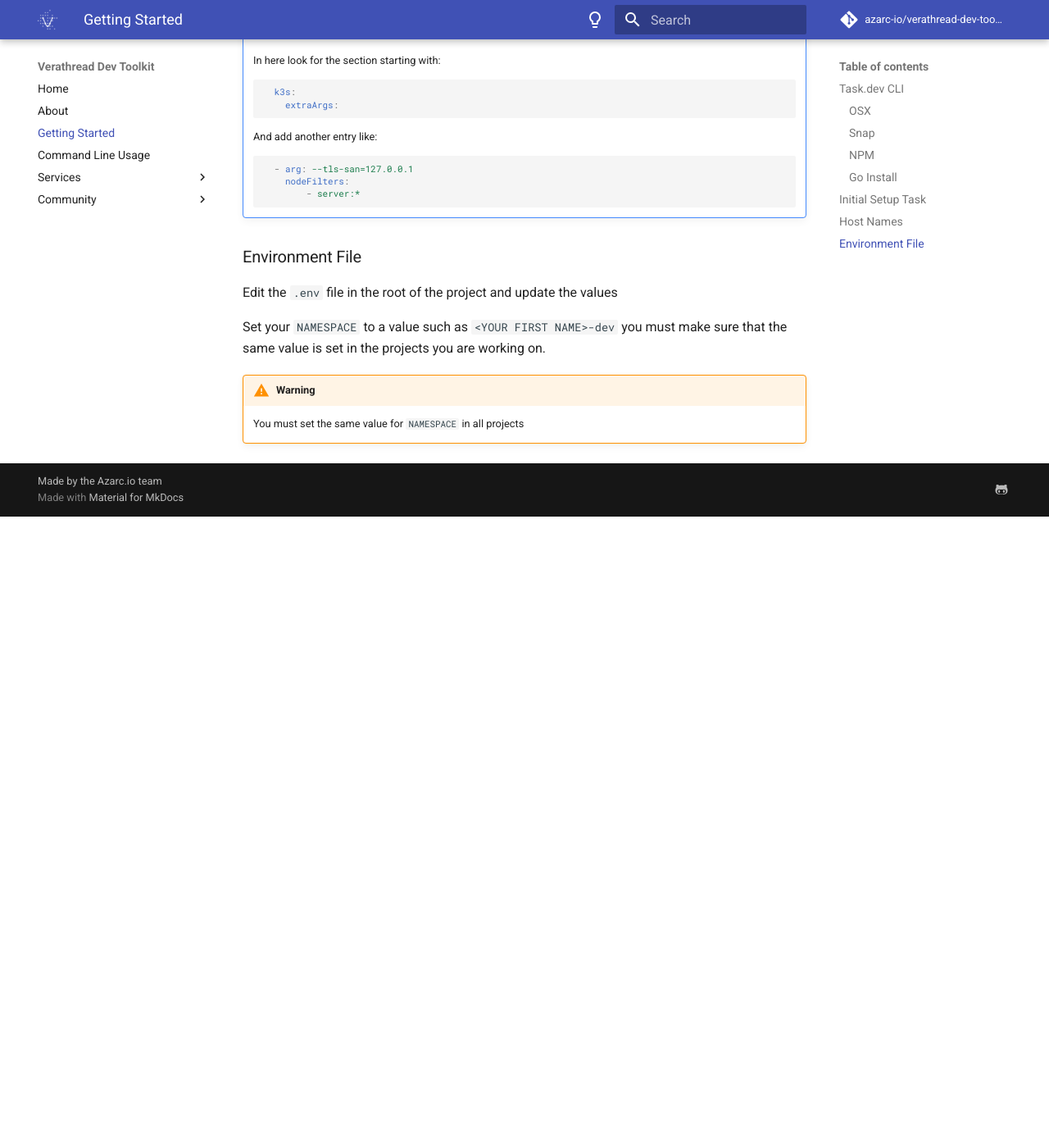
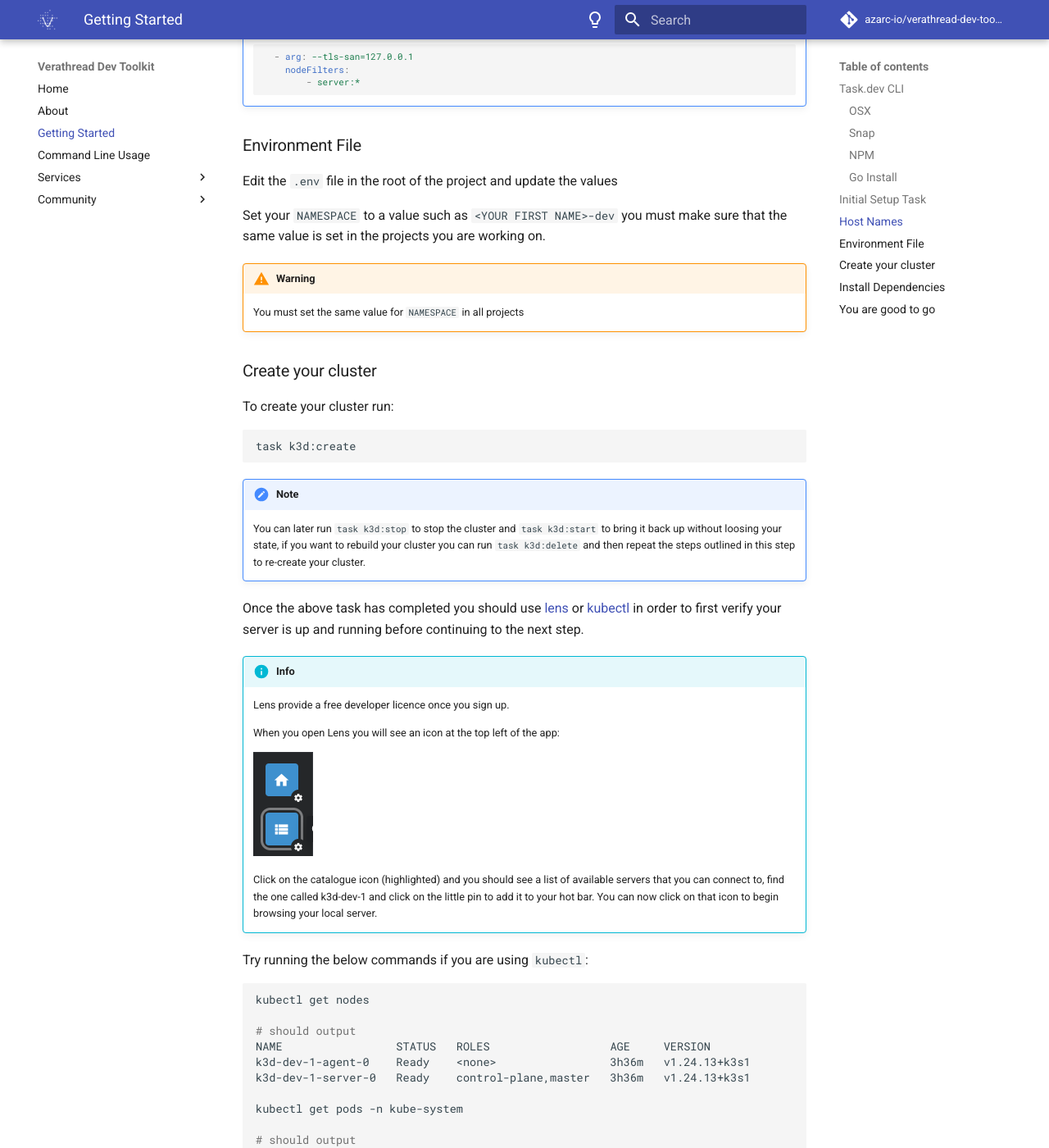
Before and after one commit to azarc-io/verathread-dev-toolkit, an MkDocs documentation site: the page built from docs/docs/gs_setup.md, in a window 1280 px wide and 1400 px high, scrolled down 1736 px. Shown: the whole window at 82% size. Built offline with MkDocs 1.6.1 and Material for MkDocs 9.7.7, drawn with Linux system fonts in a browser that asks for light colours; comment, search, counter and statistics services are not loaded; before the commit the page ends 2366 px from its top, so only the background shows below that; some of the changed text lies outside the part shown.

Commit message:
VTHP-1940: Update docs

````diff
--- a/docs/docs/gs_setup.md
+++ b/docs/docs/gs_setup.md
@@ -98,3 +93,70 @@ the projects you are working on.
 !!! warning
 
     You must set the same value for `NAMESPACE` in all projects
+
+### Create your cluster
+
+To create your cluster run:
+
+```shell
+task k3d:create
+```
+
+!!! note
+
+    You can later run `task k3d:stop` to stop the cluster and `task k3d:start` to bring it back up without loosing your
+    state, if you want to rebuild your cluster you can run `task k3d:delete` and then repeat the steps outlined in this step
+    to re-create your cluster.
+
+Once the above task has completed you should use [lens](https://k8slens.dev/) or [kubectl](https://kubernetes.io/docs/tasks/tools/)
+in order to first verify your server is up and running before continuing to the next step.
+
+!!! info
+
+    Lens provide a free developer licence once you sign up.
+
+    When you open Lens you will see an icon at the top left of the app:
+
+    ![image](static/lens_catalog.png)
+
+    Click on the catalogue icon (highlighted) and you should see a list of available servers that you can connect to, find
+    the one called k3d-dev-1 and click on the little pin to add it to your hot bar. You can now click on that icon to
+    begin browsing your local server.
+
+Try running the below commands if you are using `kubectl`:
+```shell
+kubectl get nodes
+
+# should output
+NAME                 STATUS   ROLES                  AGE     VERSION
+k3d-dev-1-agent-0    Ready    <none>                 3h36m   v1.24.13+k3s1
+k3d-dev-1-server-0   Ready    control-plane,master   3h36m   v1.24.13+k3s1
+
+kubectl get pods -n kube-system
+
+# should output
+NAME                                      READY   STATUS    RESTARTS   AGE
+coredns-74448699cf-7d8xb                  1/1     Running   0          3h37m
+local-path-provisioner-597bc7dccd-vctm2   1/1     Running   0          3h37m
+svclb-traefik-5ddc759c-wjk27              2/2     Running   0          3h37m
+svclb-traefik-5ddc759c-mcwts              2/2     Running   0          3h37m
+traefik-64b96ccbcd-mcnrm                  1/1     Running   0          3h37m
+metrics-server-667586758d-2vv6x           1/1     Running   0          3h37m
+```
+
+### Install Dependencies
+
+Finally Run
+
+```shell
+task k3d:install:charts
+```
+
+to install [dapr](https://docs.dapr.io/), [mongo](https://www.mongodb.com/docs/)
+and [nats](https://docs.nats.io/), this will deploy the helm charts for you, you can later run `task k3d:delete:charts` to
+uninstall them if you wish.
+
+### You are good to go
+
+Great you are now ready to switch to your project and start working, check the documentation in each project for instruction
+on how to get up and running.
````
Also changed, not shown: other parts of docs/docs/gs_setup.md (+0 -5 lines), docs/docs/tools.md (added, +1 -0 lines).
